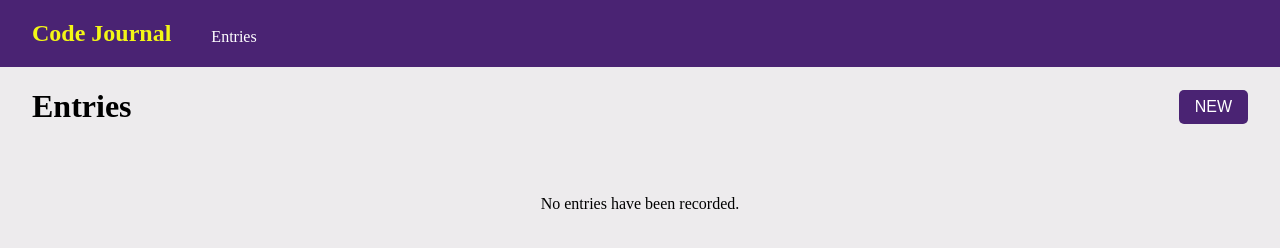
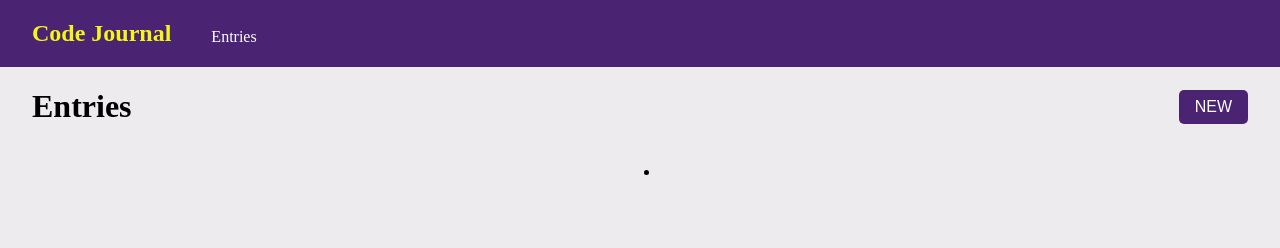
Before and after one commit to SeungjooKimSJ/code-journal, a website: page index.html in a window 1280 px wide. Both pictures are taken after a click on the link "Entries". Drawn offline with Linux system fonts and the light colour scheme.

Commit message:
Created a loop to append renderEntry function on the entries-li. #2

```diff
--- a/index.html
+++ b/index.html
@@ -82,6 +82,9 @@
         <p class="entries-p">
           No entries have been recorded.
         </p>
+        <ul class="entries-ul hidden">
+          <li class="entries-li"></li>
+        </ul>
       </div>
     </div>
 
--- a/js/main.js
+++ b/js/main.js
@@ -3,11 +3,19 @@
 
 var $placeholderImage = document.querySelector('#placeholder-image');
 var $photoUrl = document.querySelector('.url');
+var $formNewEntry = document.querySelector('.form-row');
 
-var $formNewEntry = document.querySelector('.form-row');
+var $navEntries = document.querySelector('.nav-entries');
+var $mainContainer = document.querySelector('.main-container');
+var $entriesContainer = document.querySelector('.entries-container');
+var $entriesP = document.querySelector('.entries-p');
+var $entriesUl = document.querySelector('.entries-ul');
+var $entriesLi = document.querySelector('.entries-li');
 
 $photoUrl.addEventListener('input', imgInputHandler);
 $formNewEntry.addEventListener('submit', submitNewEntryForm);
+
+$navEntries.addEventListener('click', clickNavEntries);
 
 function imgInputHandler(event) {
   $placeholderImage.setAttribute('src', event.target.value);
@@ -34,17 +42,18 @@ function submitNewEntryForm(event) {
   $formNewEntry.reset();
 }
 
-var $navEntries = document.querySelector('.nav-entries');
-var $mainContainer = document.querySelector('.main-container');
-var $entriesContainer = document.querySelector('.entries-container');
-
-$navEntries.addEventListener('click', clickNavEntries);
-
 function clickNavEntries(event) {
   $mainContainer.className = 'main-container hidden';
+  $entriesP.className = 'entries-p hidden';
 
   $entriesContainer.className = 'entries-container';
+  $entriesUl.className = 'entries-ul';
 
+  for (var i = 0; i < data.entries.length; i++) {
+    var entryDom = renderEntry(data.entries[i]);
+
+    $entriesLi.appendChild(entryDom);
+  }
 }
 
 function renderEntry(entry) {
@@ -62,7 +71,7 @@ function renderEntry(entry) {
   $pDom.setAttribute('class', 'p-dom');
   $pDom.textContent = entry.notes;
 
-  $divDom.append ($imgDom, $h2Dom, $pDom);
+  $divDom.append($imgDom, $h2Dom, $pDom);
 
   return $divDom;
 }
```
